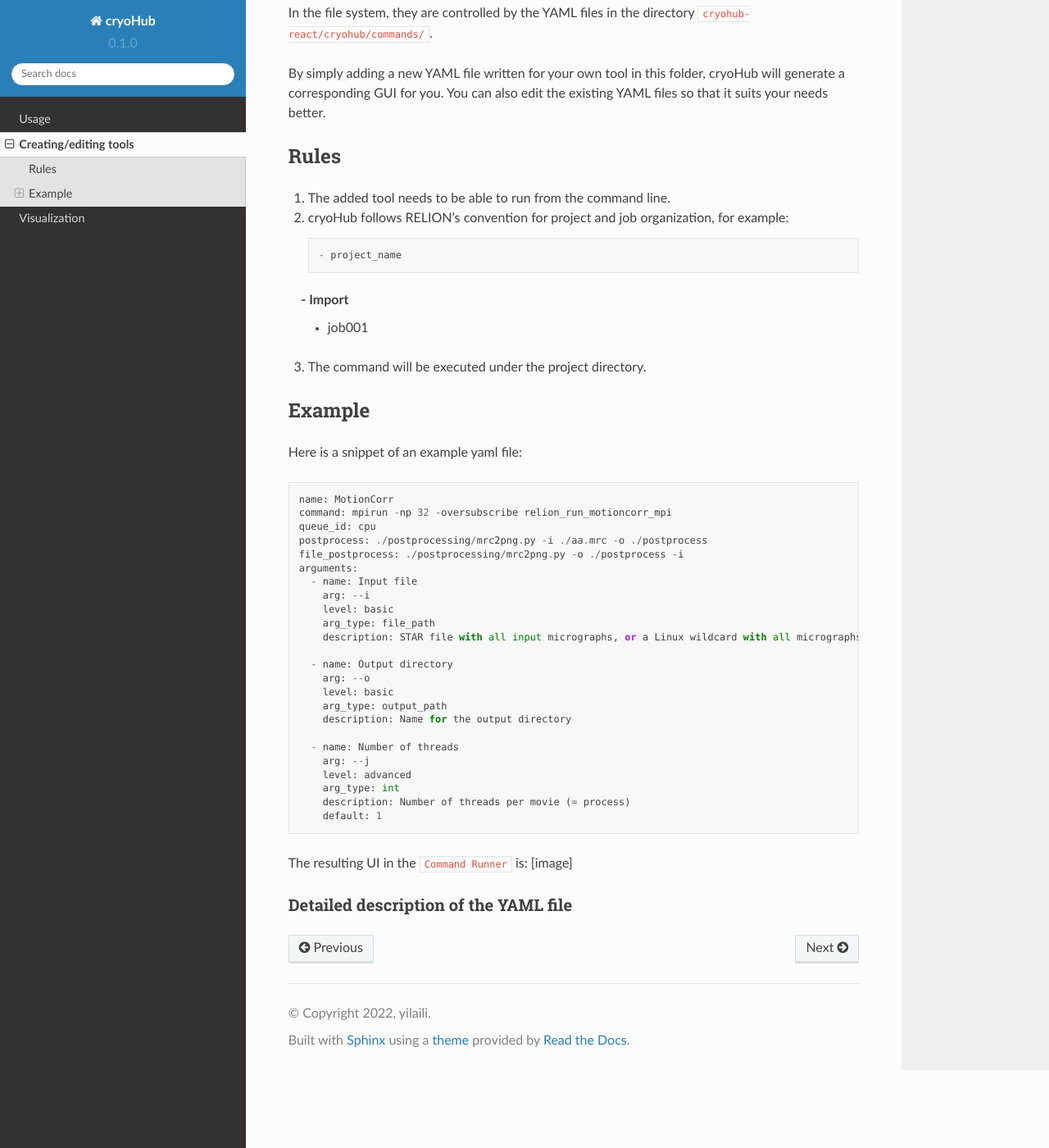
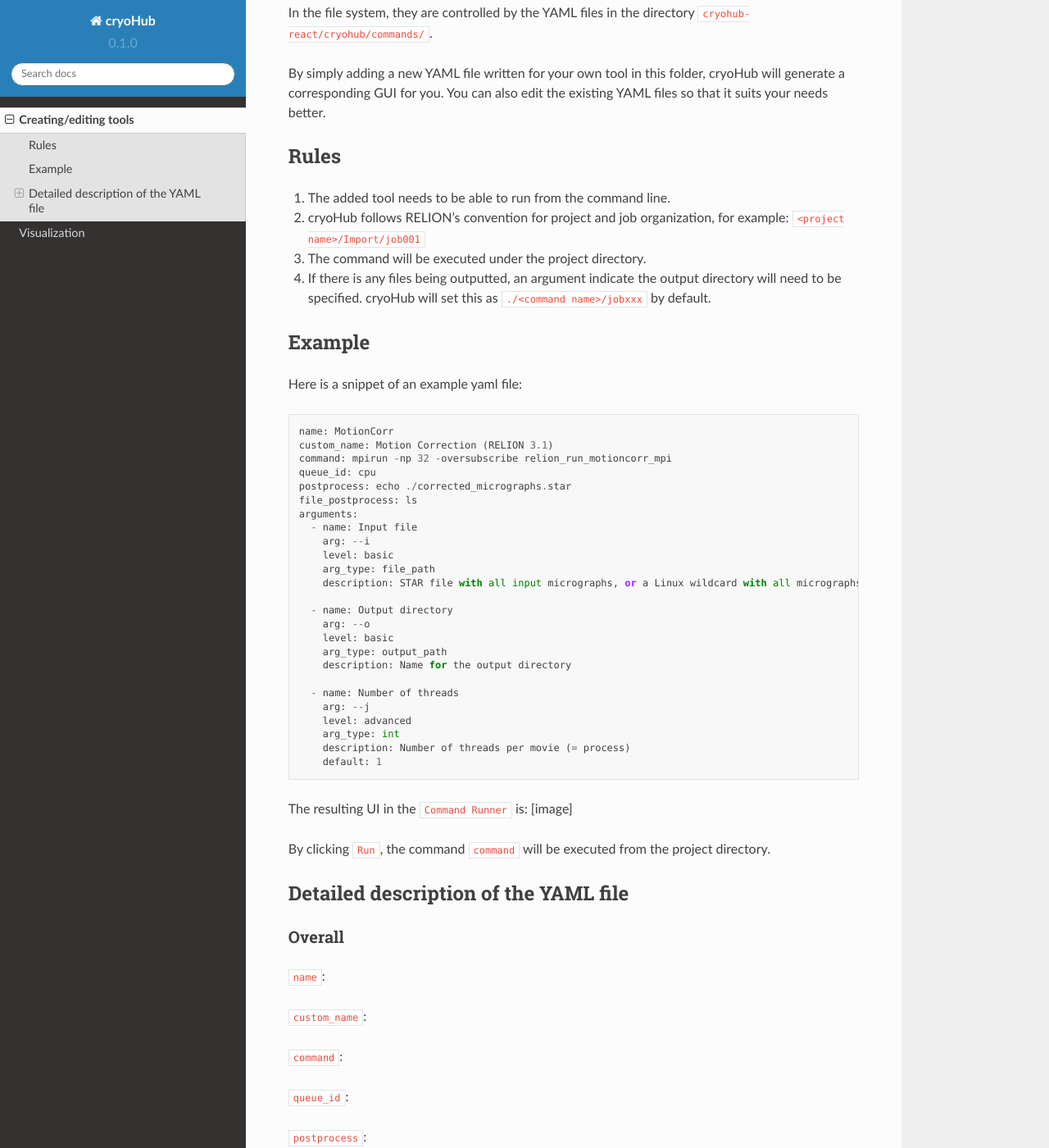
Before and after one commit to EasonZ2022/cryohub, a Sphinx documentation site: the page built from docs/source/yaml.rst, in a window 1280 px wide and 1400 px high, scrolled down 205 px. Shown: the whole window at 82% size. Built offline with Sphinx 7.4.7 and the Read the Docs theme 2.0.0, drawn with Linux system fonts in a browser that asks for light colours; some of the changed text lies outside the part shown.

Commit message:
rm usage page and update rest

```diff
--- a/docs/source/index.rst
+++ b/docs/source/index.rst
@@ -29,6 +29,5 @@
 
 .. toctree::
 
-   usage
    yaml
    visualization
--- a/docs/source/usage.rst
+++ b/docs/source/usage.rst
@@ -1,7 +1,7 @@
 Usage
 =====
 
-cryoHub uses React as the frontend framework, Node.js for backend and MariaDB as the database.
+cryoHub uses React for the frontend framework, Node.js for the backend and MariaDB for the database.
 
 
 Installation
--- a/docs/source/yaml.rst
+++ b/docs/source/yaml.rst
@@ -15,13 +15,11 @@
 -----
 1. The added tool needs to be able to run from the command line.
 
-2. cryoHub follows RELION's convention for project and job organization, for example::
-
-   - project_name
-     - Import
-       - job001
+2. cryoHub follows RELION's convention for project and job organization, for example: ``<project name>/Import/job001``
 
 3. The command will be executed under the project directory.
+
+4. If there is any files being outputted, an argument indicate the output directory will need to be specified. cryoHub will set this as ``./<command name>/jobxxx`` by default.
 
 
 Example
@@ -30,10 +28,11 @@
 Here is a snippet of an example yaml file::
 
     name: MotionCorr
+    custom_name: Motion Correction (RELION 3.1)
     command: mpirun -np 32 -oversubscribe relion_run_motioncorr_mpi
     queue_id: cpu
-    postprocess: ./postprocessing/mrc2png.py -i ./aa.mrc -o ./postprocess
-    file_postprocess: ./postprocessing/mrc2png.py -o ./postprocess -i
+    postprocess: echo ./corrected_micrographs.star
+    file_postprocess: ls
     arguments:
       - name: Input file
         arg: --i
@@ -57,5 +56,39 @@
 The resulting UI in the ``Command Runner`` is: [image]
 
 
+By clicking ``Run``, the command ``command`` will be executed from the project directory.
+
+
 Detailed description of the YAML file
-~~~~~~~~~~~~~~~~~~~~~~~~~~~~~~~~~~~~~
+-------------------------------------
+
+Overall
+~~~~~~~
+
+``name``:
+
+``custom_name``:
+
+``command``:
+
+``queue_id``:
+
+``postprocess``:
+
+``file_postprocess``:
+
+
+Arguments
+~~~~~~~~~
+
+``name``:
+
+``arg``:
+
+``level``:
+
+``arg_type``:
+
+``description``:
+
+``default``:
```
Also changed, not shown: docs/source/visualization.rst (+9 -9 lines).
